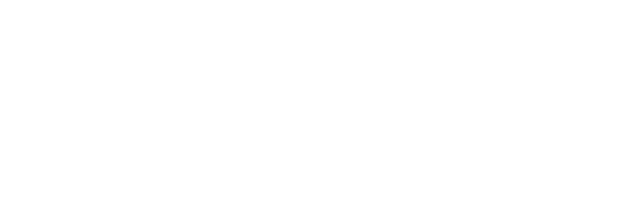
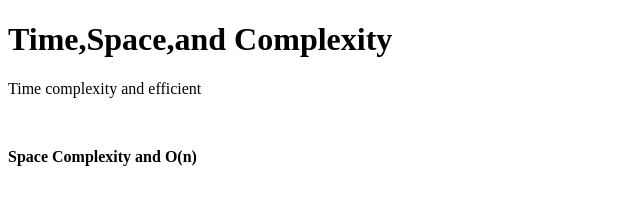
Before and after one commit to acciojob/time-and-space-complexity-ranitchakraborty1, a website: page main.html in a window 1280 px wide. Shown: the whole page, without its empty margins (0-640 px from the left). Drawn offline with Linux system fonts and the light colour scheme.

Commit message:
created a submission

```diff
--- a/main.html
+++ b/main.html
@@ -8,6 +8,13 @@
 
 <body>
 	<!-- the entire body must be written by student -->
+	<h1>Time,Space,and Complexity</h1>
+	<p>Time complexity and efficient</p>
+	<br>
+	<p>
+		<b>Space Complexity and O(n)</b>
+	</p>
+
     <script type="text/javascript" src="./script.js">
 </script>
 
```
